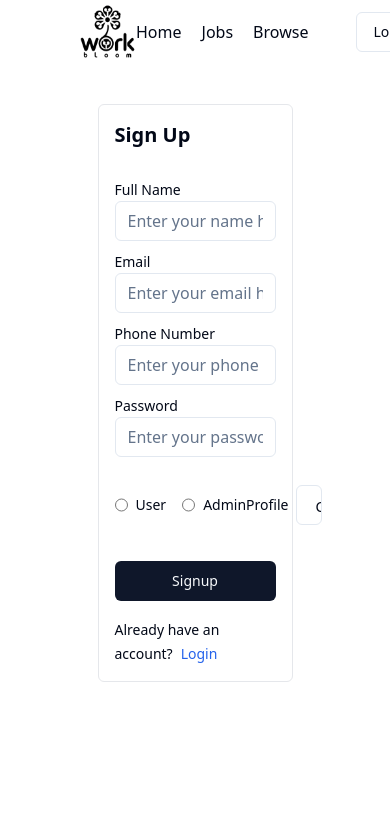
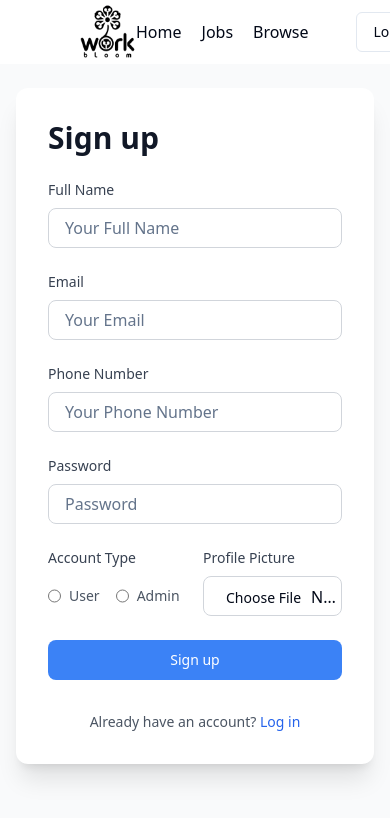
Before and after one commit to SulavMaharjan/WorkBloom_frontend, a React (Vite) app: page /signup in a window 390 px wide. Shown: the top 818 px of the page. Built offline with nearby package versions, Linux system fonts and the light colour scheme; the HTML template or start-up script is replaced by a standard one.

Commit message:
updated css

```diff
--- a/src/pages/auth/Login.jsx
+++ b/src/pages/auth/Login.jsx
@@ -6,11 +6,12 @@ import { RadioGroup } from "@/components/ui/radio-group";
 import { setLoading, setUser } from "@/redux/authSlice";
 import { USER_API_END_POINT } from "@/utils/constant";
 import axios from "axios";
-import { Loader2 } from "lucide-react";
+import JobCartoon from "../../assets/images/cartoonWorkBloom.png";
 import React, { useEffect, useState } from "react";
 import { useDispatch, useSelector } from "react-redux";
-import { Link, Navigate, useNavigate } from "react-router-dom";
+import { Link, useNavigate } from "react-router-dom";
 import { toast } from "sonner";
+import { Loader2 } from "lucide-react";
 
 const Login = () => {
   const [input, setInput] = useState({
@@ -50,86 +51,134 @@ const Login = () => {
       dispatch(setLoading(false));
     }
   };
+
   useEffect(() => {
     if (user) {
       navigate("/");
     }
   }, []);
+
   return (
+    <div className="min-h-screen bg-gray-50">
+      <Navbar />
+      <div className="flex items-center justify-center h-full pt-6 pb-16 px-4">
+        <div className="w-full max-w-6xl bg-white rounded-xl shadow-xl overflow-hidden flex flex-col md:flex-row">
+          {/* Illustration Section */}
+          <div className="w-full md:w-1/2 bg-blue-50 p-8 flex items-center justify-center hidden md:flex">
+            <div className="max-w-md">
+              <img
+                src={JobCartoon}
+                alt="Person working on laptop"
+                className="w-full h-auto"
+              />
+            </div>
+          </div>
+
+          {/* Form Section */}
+          <div className="w-full md:w-1/2 p-8 md:p-12">
+            <div className="max-w-md mx-auto">
+              <h1 className="text-3xl font-bold text-gray-900 mb-6">Sign in</h1>
+
+              <form onSubmit={submitHandler} className="space-y-6">
                 <div>
-      <Navbar />
-      <div className="flex items-center justify-center max-w-7xl mx-auto">
-        <form
-          onSubmit={submitHandler}
-          className="w-1/2 border border-gray-200 rounded-md p-4 my-10"
-        >
-          <h1 className="font-bold text-xl pb-5">Log In</h1>
-
-          <div className="my-2">
-            <Label>Email</Label>
+                  <Label className="text-sm font-medium text-gray-700 block mb-2">
+                    Email
+                  </Label>
                   <Input
                     type="email"
                     value={input.email}
                     name="email"
                     onChange={changeEventHandler}
-              placeholder="Enter your email here."
+                    placeholder="Your Email"
+                    className="w-full px-4 py-3 rounded-lg border border-gray-300 focus:ring-2 focus:ring-blue-500 focus:border-blue-500"
+                    required
                   />
                 </div>
 
-          <div className="my-2">
-            <Label>Password</Label>
+                <div>
+                  <Label className="text-sm font-medium text-gray-700 block mb-2">
+                    Password
+                  </Label>
                   <Input
                     type="password"
                     value={input.password}
                     name="password"
                     onChange={changeEventHandler}
-              placeholder="Enter your password here."
+                    placeholder="Password"
+                    className="w-full px-4 py-3 rounded-lg border border-gray-300 focus:ring-2 focus:ring-blue-500 focus:border-blue-500"
+                    required
                   />
                 </div>
-          <div className="flex items-center justify-between">
-            <RadioGroup className="flex item-center gap-4 my-2">
-              <div className="flex items-center space-x-2">
+
+                <div>
+                  <Label className="text-sm font-medium text-gray-700 block mb-2">
+                    Account Type
+                  </Label>
+                  <RadioGroup className="flex items-center gap-4">
+                    <div className="flex items-center">
                       <Input
                         type="radio"
                         name="role"
                         value="user"
                         checked={input.role === "user"}
                         onChange={changeEventHandler}
-                  className="cursor-pointer"
+                        className="cursor-pointer mr-2"
+                        id="role-user"
                       />
-                <Label htmlFor="r1">User</Label>
+                      <Label
+                        htmlFor="role-user"
+                        className="text-sm text-gray-600 cursor-pointer"
+                      >
+                        User
+                      </Label>
                     </div>
-              <div className="flex items-center space-x-2">
+                    <div className="flex items-center">
                       <Input
                         type="radio"
                         name="role"
                         value="admin"
                         checked={input.role === "admin"}
                         onChange={changeEventHandler}
-                  className="cursor-pointer"
+                        className="cursor-pointer mr-2"
+                        id="role-admin"
                       />
-                <Label htmlFor="r2">Admin</Label>
+                      <Label
+                        htmlFor="role-admin"
+                        className="text-sm text-gray-600 cursor-pointer"
+                      >
+                        Admin
+                      </Label>
                     </div>
                   </RadioGroup>
                 </div>
+
                 {loading ? (
-            <Button className="w-full my-4">
-              <Loader2 className="mr-2 h-4 w-4 animate-spin" />
-              Please wait
+                  <Button className="w-full py-3 px-4 bg-blue-500 hover:bg-blue-600 text-white font-medium rounded-lg transition-all">
+                    <Loader2 className="mr-2 h-5 w-5 animate-spin" />
+                    Signing in...
                   </Button>
                 ) : (
-            <Button type="submit" className="w-full my-4 ">
-              Login
+                  <Button
+                    type="submit"
+                    className="w-full py-3 px-4 bg-blue-500 hover:bg-blue-600 text-white font-medium rounded-lg transition-all"
+                  >
+                    Log in
                   </Button>
                 )}
+              </form>
 
-          <span className="text-sm">
+              <p className="mt-8 text-center text-sm text-gray-600">
                 Don't have an account?
-            <Link to="/signup" className="text-blue-600 px-2">
-              Signup
+                <Link
+                  to="/signup"
+                  className="text-blue-600 hover:text-blue-800 font-medium"
+                >
+                  Create an account
                 </Link>
-          </span>
-        </form>
+              </p>
+            </div>
+          </div>
+        </div>
       </div>
     </div>
   );
--- a/src/pages/auth/Signup.jsx
+++ b/src/pages/auth/Signup.jsx
@@ -11,6 +11,7 @@ import React, { useEffect, useState } from "react";
 import { useDispatch, useSelector } from "react-redux";
 import { Link, useNavigate } from "react-router-dom";
 import { toast } from "sonner";
+import SignupCartoon from "../../assets/images/SignUpCartoon.png";
 
 const Signup = () => {
   const [input, setInput] = useState({
@@ -64,112 +65,178 @@ const Signup = () => {
       dispatch(setLoading(false));
     }
   };
+
   useEffect(() => {
     if (user) {
       navigate("/");
     }
   }, []);
+
   return (
+    <div className="min-h-screen bg-gray-50">
+      <Navbar />
+      <div className="flex items-center justify-center h-full pt-6 pb-16 px-4">
+        <div className="w-full max-w-6xl bg-white rounded-xl shadow-xl overflow-hidden flex flex-col md:flex-row">
+          {/* Illustration Section */}
+          <div className="w-full md:w-1/2 bg-blue-50 p-8 flex items-center justify-center hidden md:flex">
+            <div className="max-w-md">
+              <img
+                src={SignupCartoon}
+                alt="Person working on laptop"
+                className="w-full h-auto"
+              />
+            </div>
+          </div>
+
+          {/* Form Section */}
+          <div className="w-full md:w-1/2 p-8 md:p-12">
+            <div className="max-w-md mx-auto">
+              <h1 className="text-3xl font-bold text-gray-900 mb-6">Sign up</h1>
+
+              <form onSubmit={submitHandler} className="space-y-6">
                 <div>
-      <Navbar />
-      <div className="flex items-center justify-center max-w-7xl mx-auto">
-        <form
-          onSubmit={submitHandler}
-          className="w-1/2 border border-gray-200 rounded-md p-4 my-10"
-        >
-          <h1 className="font-bold text-xl pb-5">Sign Up</h1>
-          <div className="my-2">
-            <Label>Full Name</Label>
+                  <Label className="text-sm font-medium text-gray-700 block mb-2">
+                    Full Name
+                  </Label>
                   <Input
                     type="text"
                     value={input.fullname}
                     name="fullname"
                     onChange={changeEventHandler}
-              placeholder="Enter your name here."
+                    placeholder="Your Full Name"
+                    className="w-full px-4 py-3 rounded-lg border border-gray-300 focus:ring-2 focus:ring-blue-500 focus:border-blue-500"
+                    required
                   />
                 </div>
-          <div className="my-2">
-            <Label>Email</Label>
+
+                <div>
+                  <Label className="text-sm font-medium text-gray-700 block mb-2">
+                    Email
+                  </Label>
                   <Input
                     type="email"
                     value={input.email}
                     name="email"
                     onChange={changeEventHandler}
-              placeholder="Enter your email here."
+                    placeholder="Your Email"
+                    className="w-full px-4 py-3 rounded-lg border border-gray-300 focus:ring-2 focus:ring-blue-500 focus:border-blue-500"
+                    required
                   />
                 </div>
-          <div className="my-2">
-            <Label>Phone Number</Label>
+
+                <div>
+                  <Label className="text-sm font-medium text-gray-700 block mb-2">
+                    Phone Number
+                  </Label>
                   <Input
                     type="text"
                     value={input.phoneNumber}
                     name="phoneNumber"
                     onChange={changeEventHandler}
-              placeholder="Enter your phone number here."
+                    placeholder="Your Phone Number"
+                    className="w-full px-4 py-3 rounded-lg border border-gray-300 focus:ring-2 focus:ring-blue-500 focus:border-blue-500"
+                    required
                   />
                 </div>
-          <div className="my-2">
-            <Label>Password</Label>
+
+                <div>
+                  <Label className="text-sm font-medium text-gray-700 block mb-2">
+                    Password
+                  </Label>
                   <Input
                     type="password"
                     value={input.password}
                     name="password"
                     onChange={changeEventHandler}
-              placeholder="Enter your password here."
+                    placeholder="Password"
+                    className="w-full px-4 py-3 rounded-lg border border-gray-300 focus:ring-2 focus:ring-blue-500 focus:border-blue-500"
+                    required
                   />
                 </div>
-          <div className="flex items-center justify-between">
-            <RadioGroup className="flex item-center gap-4 my-5">
-              <div className="flex items-center space-x-2">
+
+                <div className="flex items-center justify-between gap-4">
+                  <div className="flex-1">
+                    <Label className="text-sm font-medium text-gray-700 block mb-2">
+                      Account Type
+                    </Label>
+                    <RadioGroup className="flex items-center gap-4">
+                      <div className="flex items-center">
                         <Input
                           type="radio"
                           name="role"
                           value="user"
                           checked={input.role === "user"}
                           onChange={changeEventHandler}
-                  className="cursor-pointer"
+                          className="cursor-pointer mr-2"
+                          id="role-user"
                         />
-                <Label htmlFor="r1">User</Label>
+                        <Label
+                          htmlFor="role-user"
+                          className="text-sm text-gray-600 cursor-pointer"
+                        >
+                          User
+                        </Label>
                       </div>
-              <div className="flex items-center space-x-2">
+                      <div className="flex items-center">
                         <Input
                           type="radio"
                           name="role"
                           value="admin"
                           checked={input.role === "admin"}
                           onChange={changeEventHandler}
-                  className="cursor-pointer"
+                          className="cursor-pointer mr-2"
+                          id="role-admin"
                         />
-                <Label htmlFor="r2">Admin</Label>
+                        <Label
+                          htmlFor="role-admin"
+                          className="text-sm text-gray-600 cursor-pointer"
+                        >
+                          Admin
+                        </Label>
                       </div>
                     </RadioGroup>
-            <div className="flex items-center gap-2 ">
-              <Label>Profile</Label>
+                  </div>
+
+                  <div className="flex-1">
+                    <Label className="text-sm font-medium text-gray-700 block mb-2">
+                      Profile Picture
+                    </Label>
                     <Input
                       accept="image/*"
                       type="file"
                       onChange={changeFileHandler}
-                className="cursor-pointer"
+                      className="w-full px-4 py-2 rounded-lg border border-gray-300 focus:ring-2 focus:ring-blue-500 focus:border-blue-500 cursor-pointer"
                     />
                   </div>
                 </div>
+
                 {loading ? (
-            <Button className="w-full my-4">
-              <Loader2 className="mr-2 h-4 w-4 animate-spin" />
-              Please wait
+                  <Button className="w-full py-3 px-4 bg-blue-500 hover:bg-blue-600 text-white font-medium rounded-lg transition-all">
+                    <Loader2 className="mr-2 h-5 w-5 animate-spin" />
+                    Creating account...
                   </Button>
                 ) : (
-            <Button type="submit" className="w-full my-4 ">
-              Signup
+                  <Button
+                    type="submit"
+                    className="w-full py-3 px-4 bg-blue-500 hover:bg-blue-600 text-white font-medium rounded-lg transition-all"
+                  >
+                    Sign up
                   </Button>
                 )}
-          <span className="text-sm">
-            Already have an account?
-            <Link to="/login" className="text-blue-600 px-2">
-              Login
+              </form>
+
+              <p className="mt-8 text-center text-sm text-gray-600">
+                Already have an account?{" "}
+                <Link
+                  to="/login"
+                  className="text-blue-600 hover:text-blue-800 font-medium"
+                >
+                  Log in
                 </Link>
-          </span>
-        </form>
+              </p>
+            </div>
+          </div>
+        </div>
       </div>
     </div>
   );
```
Lines whose indentation alone changed are shown as unchanged.
